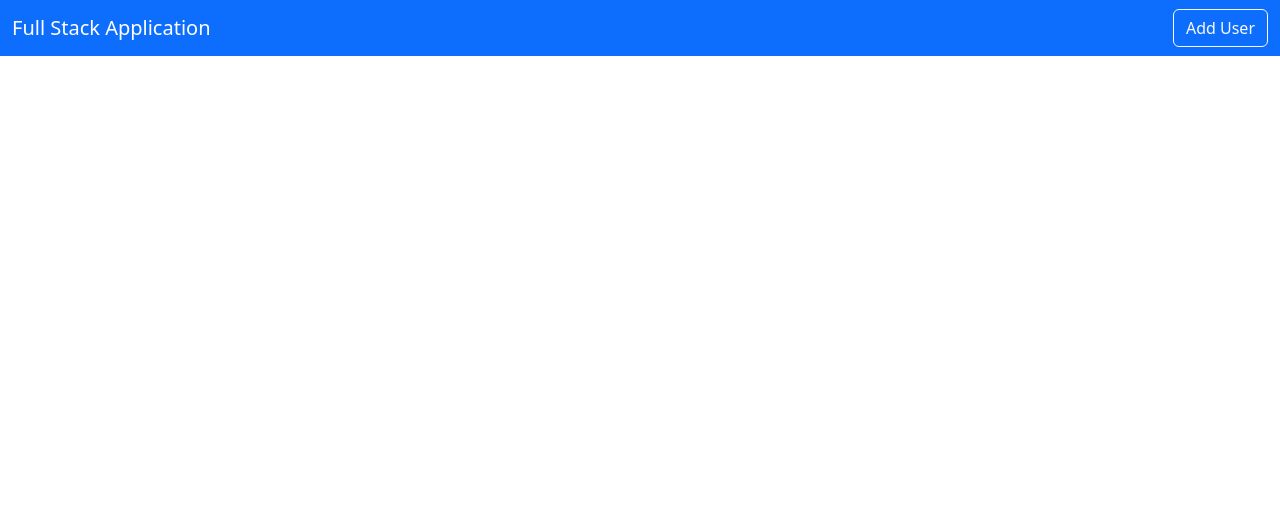
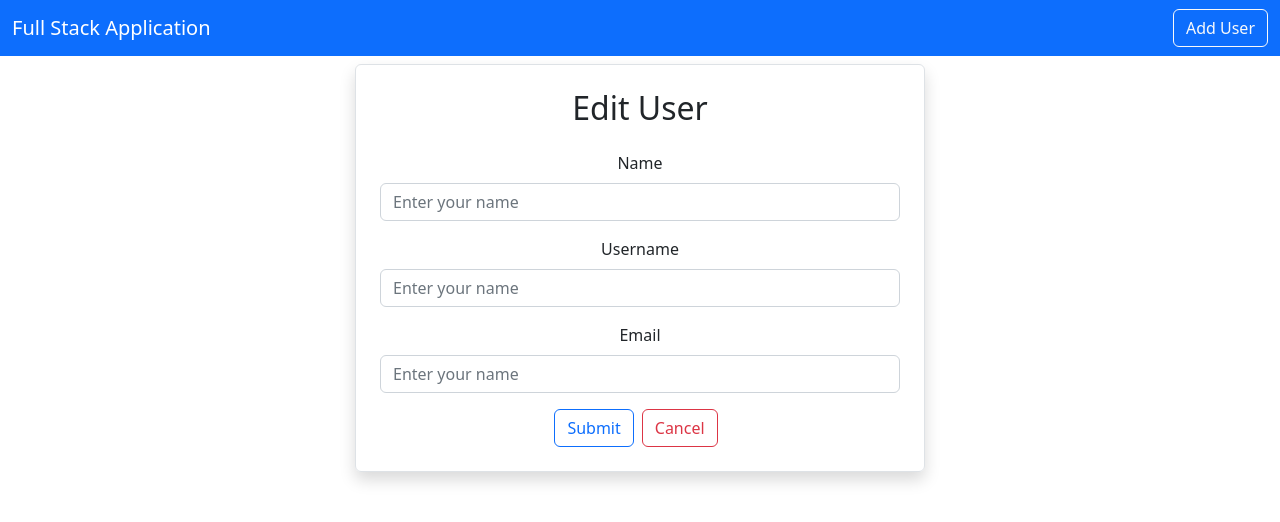
Before and after one commit to bejatovic123/fullstack-front, a React (Create React App) app: page /edituser/1 in a window 1280 px wide. Shown: the top 522 px of the page. Built offline with nearby package versions, Linux system fonts and the light colour scheme; no server answers.

Commit message:
Edit,Delete

```diff
--- a/src/App.js
+++ b/src/App.js
@@ -4,6 +4,7 @@
 import Home from './pages/Home';
 import { BrowserRouter as Router, Routes, Route } from 'react-router-dom';
 import AddUsers from './users/AddUsers';
+import EditUsers from './users/EditUser';
 
 function App() {
   return (
@@ -14,6 +15,7 @@
         <Routes>
           <Route exact path='/' element={<Home />} />
           <Route exact path='/adduser' element={<AddUsers />} />
+          <Route exact path='/edituser/:id' element={<EditUsers />}></Route>
         </Routes>
       </Router>
     </div>
--- a/src/pages/Home.js
+++ b/src/pages/Home.js
@@ -1,8 +1,12 @@
 import React, { useEffect, useState } from 'react';
 import axios from 'axios';
+import { Link, useParams } from 'react-router-dom';
 
 export default function Home() {
   const [users, setUsers] = useState([]);
+
+  // eslint-disable-next-line no-unused-vars
+  const { id } = useParams();
 
   useEffect(() => {
     loadUsers();
@@ -11,6 +15,11 @@
   const loadUsers = async () => {
     const result = await axios.get('http://localhost:8080/users');
     setUsers(result.data);
+  };
+
+  const deleteUser = async (id) => {
+    await axios.delete(`http://localhost:8080/user/${id}`);
+    loadUsers();
   };
 
   return (
@@ -37,8 +46,18 @@
                 <td>{user.email}</td>
                 <td>
                   <button className='btn btn-primary mx-2'>View</button>
-                  <button className='btn btn-outline-primary mx-2'>Edit</button>
-                  <button className='btn btn-danger mx-2'>Delete</button>
+                  <Link
+                    className='btn btn-outline-primary mx-2'
+                    to={`/edituser/${user.id}`}
+                  >
+                    Edit
+                  </Link>
+                  <button
+                    className='btn btn-danger mx-2'
+                    onClick={() => deleteUser(user.id)}
+                  >
+                    Delete
+                  </button>
                 </td>
               </tr>
             ))}
--- a/src/users/EditUser.js
+++ b/src/users/EditUser.js
@@ -0,0 +1,94 @@
+import axios from 'axios';
+import React, { useEffect, useState } from 'react';
+import { Link, useNavigate, useParams } from 'react-router-dom';
+
+export default function EditUsers() {
+  let navigate = useNavigate();
+
+  const { id } = useParams();
+
+  const [user, setUser] = useState({
+    name: '',
+    username: '',
+    email: '',
+  });
+
+  const { name, username, email } = user;
+
+  const onInputChange = (e) => {
+    setUser({ ...user, [e.target.name]: e.target.value });
+  };
+
+  const onSubmit = async (e) => {
+    e.preventDefault();
+    await axios.put(`http://localhost:8080/user/${id}`, user);
+    navigate('/');
+  };
+
+  const loadUser = async () => {
+    const result = await axios.get(`http://localhost:8080/user/${id}`);
+    setUser(result.data);
+  };
+
+  useEffect(() => {
+    loadUser();
+  }, []);
+
+  return (
+    <div className='container'>
+      <div className='row'>
+        <div className='col-md-6 offset-md-3 border rounded p-4 mt-2 shadow'>
+          <h2 className='text-center mb-4'>Edit User</h2>
+          <form onSubmit={(e) => onSubmit(e)}>
+            <div className='mb-3'>
+              <label htmlFor='Name' className='form-label'>
+                Name
+              </label>
+              <input
+                type={'text'}
+                className='form-control'
+                placeholder='Enter your name'
+                name='name'
+                value={name}
+                onChange={(e) => onInputChange(e)}
+              />
+            </div>
+            <div className='mb-3'>
+              <label htmlFor='Username' className='form-label'>
+                Username
+              </label>
+              <input
+                type={'text'}
+                className='form-control'
+                placeholder='Enter your name'
+                name='username'
+                value={username}
+                onChange={(e) => onInputChange(e)}
+              />
+            </div>
+            <div className='mb-3'>
+              <label htmlFor='Email' className='form-label'>
+                Email
+              </label>
+              <input
+                type={'text'}
+                className='form-control'
+                placeholder='Enter your name'
+                name='email'
+                value={email}
+                onChange={(e) => onInputChange(e)}
+              />
+            </div>
+            <button type='submit' className='btn btn-outline-primary'>
+              Submit
+            </button>
+
+            <Link className='btn btn-outline-danger mx-2' to='/'>
+              Cancel
+            </Link>
+          </form>
+        </div>
+      </div>
+    </div>
+  );
+}
```
